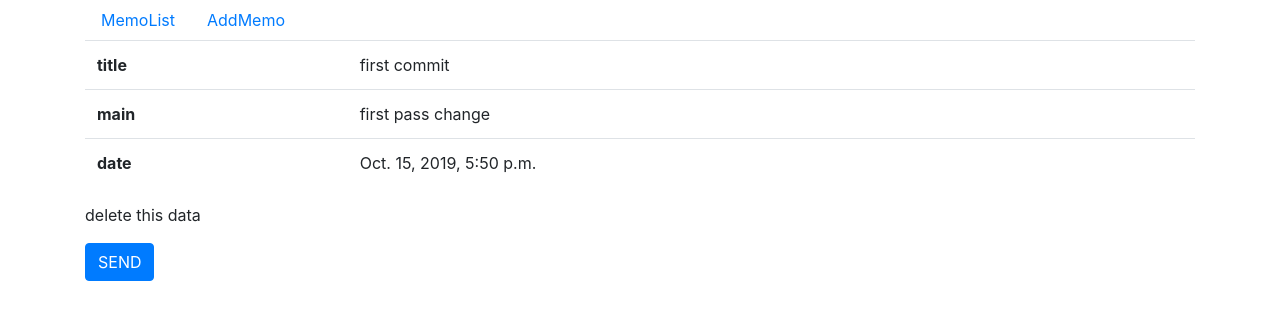
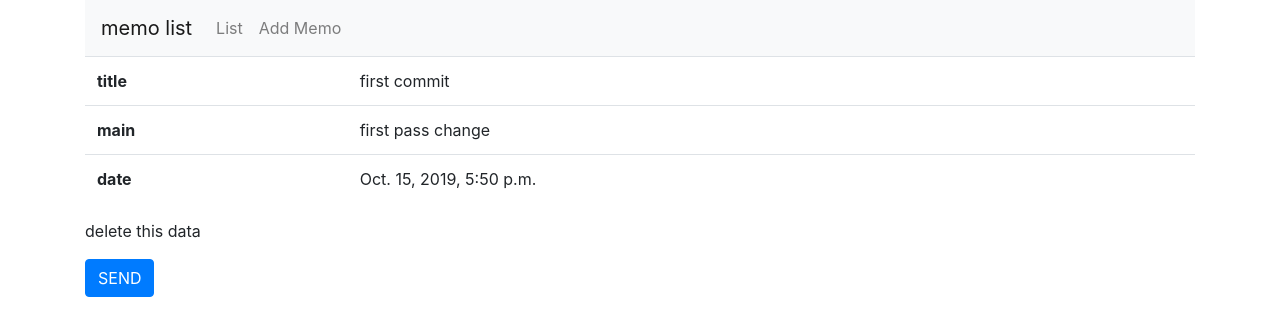
Before and after one commit to ShuntaH/buybuy-django, a Django app: page /memoapp/delete/1/ in a window 1280 px wide. Shown: the top 336 px of the page. Run offline with Django 3.2, Linux system fonts and the light colour scheme; data comes from the database, SQL or seed files in the repository; both versions use the stored data as it was after the commit; some libraries are stand-ins or nearby versions.

Commit message:
dev-version完成

```diff
--- a/project/memoapp/forms.py
+++ b/project/memoapp/forms.py
@@ -1,9 +1,9 @@
 from django import forms
+
 from .models import Day
 
 
 class DayCreateForm(forms.ModelForm):
-
     class Meta:
         model = Day
         fields = '__all__'  # 特定のフィールドを指定したい場合はタップルで表記
--- a/project/memoapp/models.py
+++ b/project/memoapp/models.py
@@ -1,5 +1,6 @@
 from django.db import models
 from django.utils import timezone
+
 
 # Create your models here.
 
--- a/project/memoapp/templates/memoapp/base.html
+++ b/project/memoapp/templates/memoapp/base.html
@@ -13,9 +13,24 @@
 </head>
 <body>
 <div class="container">
-    <nav class="nav">
-        <a class="nav-link" href="{% url 'memoapp:index' %}">MemoList</a>
-        <a class="nav-link" href="{% url 'memoapp:add' %}">AddMemo</a>
+    <nav class="navbar navbar-expand-lg navbar-light bg-light">
+        <a class="navbar-brand" href="#">memo list</a>
+        <button class="navbar-toggler" type="button" data-toggle="collapse" data-target="#navbarSupportedContent"
+                aria-controls="navbarSupportedContent" aria-expanded="false" aria-label="Toggle navigation">
+            <span class="navbar-toggler-icon"></span>
+        </button>
+
+        <div class="collapse navbar-collapse" id="navbarSupportedContent">
+            <ul class="navbar-nav mr-auto">
+                <li class="nav-item">
+                    <a class="nav-link" href="{% url 'memoapp:index' %}"> List <span
+                            class="sr-only">(current)</span></a>
+                </li>
+                <li class="nav-item">
+                    <a class="nav-link" href="{% url 'memoapp:add' %}">Add Memo</a>
+                </li>
+            </ul>
+        </div>
     </nav>
 
     {% block content %}
--- a/project/memoapp/templates/memoapp/day_detail.html
+++ b/project/memoapp/templates/memoapp/day_detail.html
@@ -9,7 +9,7 @@
         </tr>
         <tr>
             <th>main</th>
-        <td>{{ day.text | linebreaksbr}}</td>
+            <td>{{ day.text | linebreaksbr }}</td>
         </tr>
         <tr>
             <th>date</th>
--- a/project/memoapp/urls.py
+++ b/project/memoapp/urls.py
@@ -1,13 +1,22 @@
 from django.urls import path
+
 from . import views
 
 app_name = 'memoapp'
 
-urlpatterns = [
+'''
     path('', views.index, name='index'),
     path('add/', views.add, name='add'),
     path('update/<int:pk>', views.update, name='update'),
     path('delete/<int:pk>/', views.delete, name='delete'),
-    path('datail/<int:pk>', views.detail, name='detail'),
+    path('detail/<int:pk>', views.detail, name='detail'),
+'''
+urlpatterns = [
+
+    path('', views.IndexView.as_view(), name='index'),
+    path('add/', views.AddView.as_view(), name='add'),
+    path('update/<int:pk>/', views.UpdateView.as_view(), name='update'),
+    path('delete/<int:pk>/', views.DeleteView.as_view(), name='delete'),
+    path('detail/<int:pk>', views.DetailView.as_view(), name='detail'),
 
 ]
--- a/project/memoapp/views.py
+++ b/project/memoapp/views.py
@@ -1,9 +1,13 @@
-from django.shortcuts import render, redirect, get_object_or_404
+from django.urls import reverse_lazy
+from django.views import generic
+
 from .forms import DayCreateForm
 from .models import Day
+
 # Create your views here.
 
 
+'''function
 def index(request):
     context = {
         'day_list': Day.objects.all(),
@@ -72,3 +76,38 @@ def detail(request, pk):
         'day': day,
     }
     return render(request, 'memoapp/day_detail.html', context)
+
+'''
+
+
+class IndexView(generic.ListView):
+    model = Day
+    paginate_by = 3
+
+
+class AddView(generic.CreateView):
+    model = Day
+    form_class = DayCreateForm
+
+    # 単純なフォームだったらform_classはいらなくてこれでok
+    # fields = '__all__'
+
+    # redirect()はhttp response objectを返す関数
+    # reverse_lazy()は文字列を返す関数
+    success_url = reverse_lazy('memoapp:index')
+
+
+class UpdateView(generic.UpdateView):
+    model = Day
+    form_class = DayCreateForm
+    success_url = reverse_lazy('memoapp:index')
+
+
+
+class DeleteView(generic.DeleteView):
+    model = Day
+    success_url = reverse_lazy('memoapp:index')
+
+
+class DetailView(generic.DetailView):
+    model = Day
```
Also changed, not shown: project/memoapp/templates/memoapp/day_list.html (+15 -3 lines), project/db.sqlite3, project/memoapp/templates/memoapp/day_confirm_delete.html (indentation only), project/memoapp/templates/memoapp/day_form.html (indentation only). Lines whose indentation alone changed are shown as unchanged.
